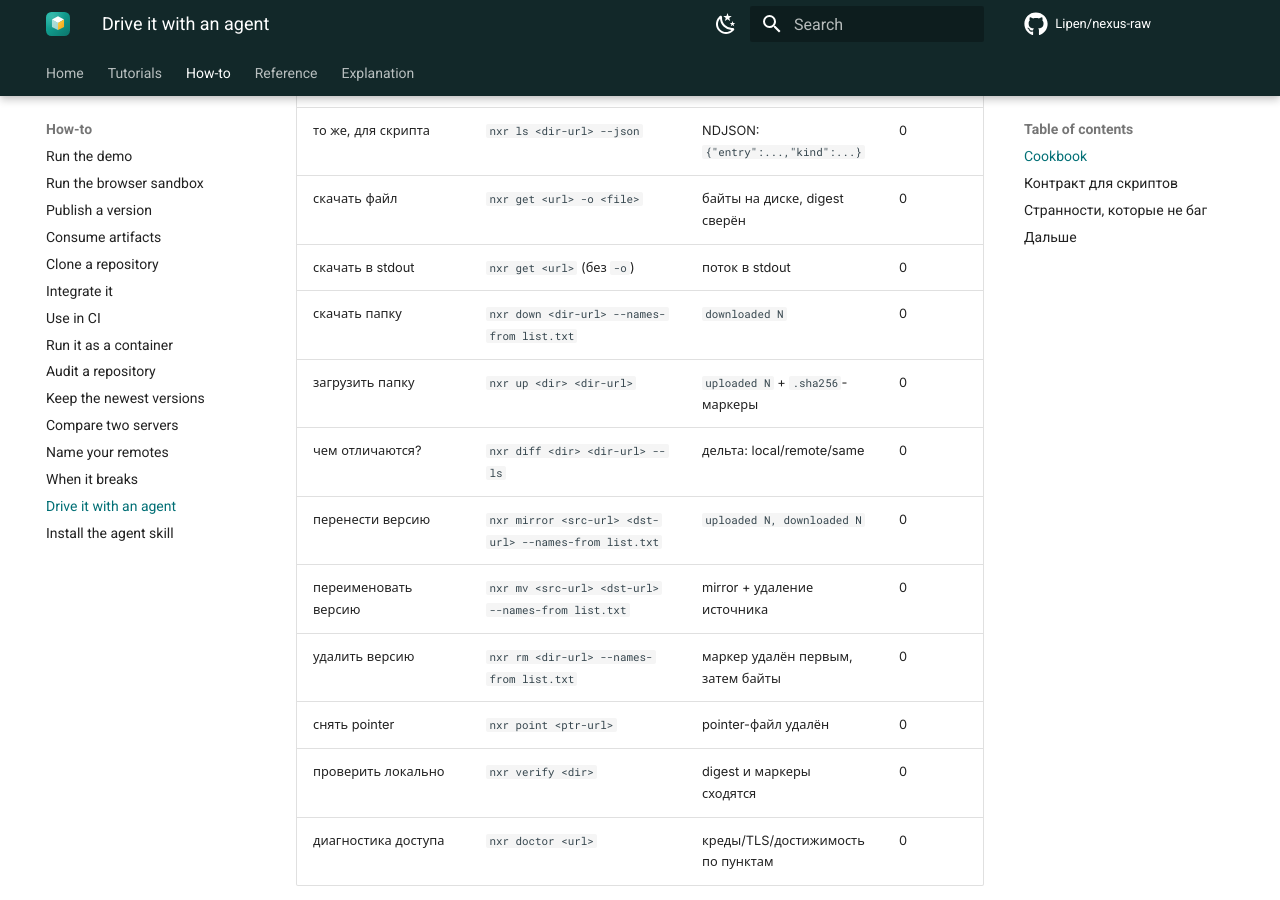
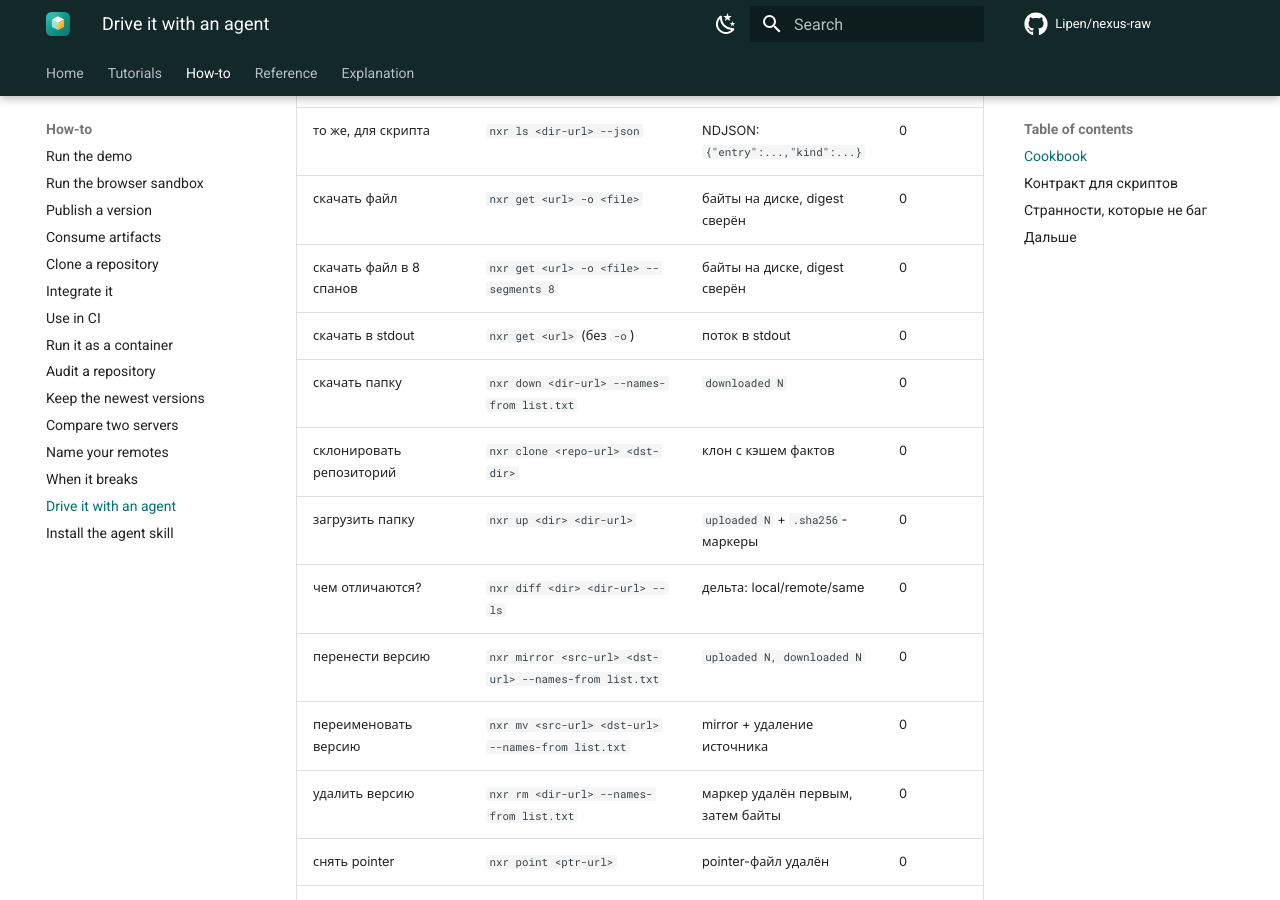
Before and after one commit to Lipen/nexus-raw, an MkDocs documentation site: the page built from docs/how-to/agents.md, in a window 1280 px wide and 900 px high, scrolled down 702 px. Built offline with MkDocs 1.6.1 and Material for MkDocs 9.7.7, drawn with Linux system fonts in a browser that asks for light colours; comment, search, counter and statistics services are not loaded.

Commit message:
docs: add clone and segments to the agent indexes

```diff
--- a/docs/how-to/agents.md
+++ b/docs/how-to/agents.md
@@ -17,8 +17,10 @@
 | что в raw-папке? | `nxr ls <dir-url>` | по строке на entry | 0 |
 | то же, для скрипта | `nxr ls <dir-url> --json` | NDJSON: `{"entry":...,"kind":...}` | 0 |
 | скачать файл | `nxr get <url> -o <file>` | байты на диске, digest сверён | 0 |
+| скачать файл в 8 спанов | `nxr get <url> -o <file> --segments 8` | байты на диске, digest сверён | 0 |
 | скачать в stdout | `nxr get <url>` (без `-o`) | поток в stdout | 0 |
 | скачать папку | `nxr down <dir-url> --names-from list.txt` | `downloaded N` | 0 |
+| склонировать репозиторий | `nxr clone <repo-url> <dst-dir>` | клон с кэшем фактов | 0 |
 | загрузить папку | `nxr up <dir> <dir-url>` | `uploaded N` + `.sha256`-маркеры | 0 |
 | чем отличаются? | `nxr diff <dir> <dir-url> --ls` | дельта: local/remote/same | 0 |
 | перенести версию | `nxr mirror <src-url> <dst-url> --names-from list.txt` | `uploaded N, downloaded N` | 0 |
--- a/docs/llms.txt
+++ b/docs/llms.txt
@@ -32,7 +32,9 @@ Intent to command:
 | server refuses writes | `nxr service eula <url> --accept` |
 | raw dir listing | `nxr ls <dir-url>` (`--json` for NDJSON) |
 | fetch one file | `nxr get <url> -o <file>` |
+| fetch one file through 8 ranges | `nxr get <url> -o <file> --segments 8` |
 | fetch a directory | `nxr down <dir-url> --names-from list.txt` |
+| clone a whole repository for backup | `nxr clone <repo-url> <dst-dir>` |
 | push a directory | `nxr up <dir> <dir-url>` |
 | compare local vs remote | `nxr diff <dir> <dir-url> --ls` |
 | move a version | `nxr mv <src-url> <dst-url> --ls` |
```
